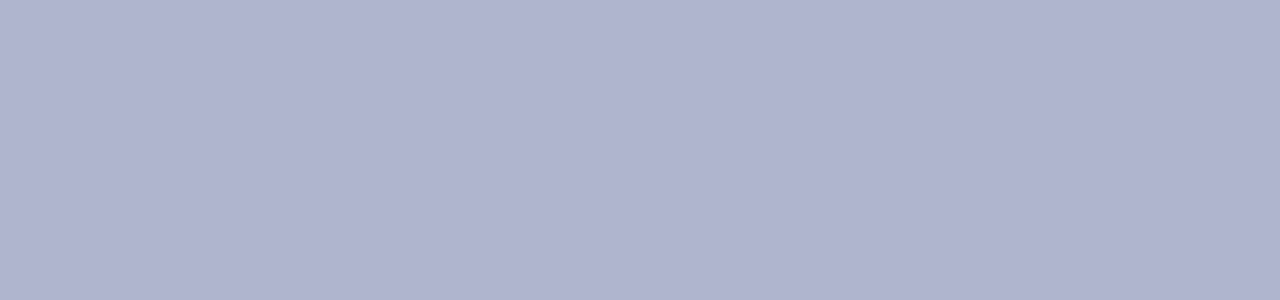
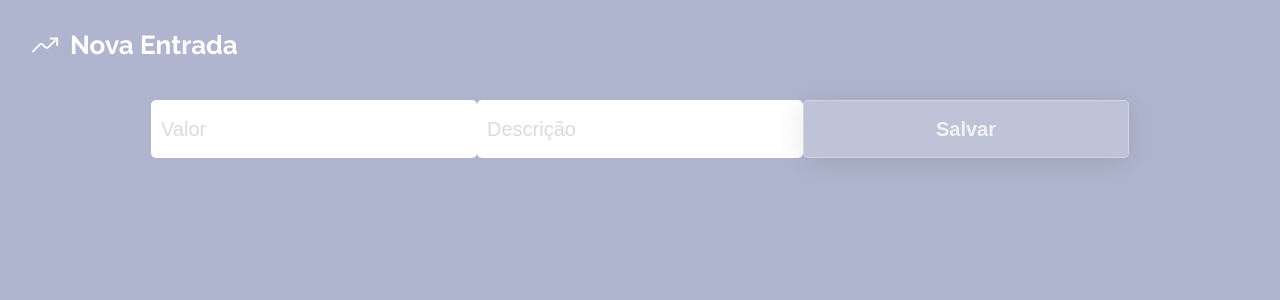
Before and after one commit to jepariz/projeto14-mywallet-front, a React (Create React App) app: page /movimentacao in a window 1280 px wide. Before the commit this address had no page. Shown: the top 300 px of the page. Built offline with nearby package versions, Linux system fonts and the light colour scheme; a web font is replaced by a local one.

Commit message:
criei o componente de entrada/saída

```diff
--- a/src/App.js
+++ b/src/App.js
@@ -4,6 +4,7 @@ import { BrowserRouter, Routes, Route } from "react-router-dom";
 import Login from './pages/Login'
 import Register from './pages/Register'
 import Wallet from "./pages/Wallet"
+import NewEntry from './pages/NewEntry';
 
 
 function App() {
@@ -13,9 +14,10 @@ function App() {
     <BrowserRouter>
     <GlobalStyle />
     <Routes>
-      {/* <Route path='/' element={<Login />}/>
-      <Route path='/registro' element={ <Register/>}/> */}
+      <Route path='/' element={<Login />}/>
+      <Route path='/registro' element={ <Register/>}/>
       <Route path='/carteira' element={ <Wallet/>}/>
+      <Route path='/movimentacao' element={ <NewEntry/>}/>
     </Routes>
     </BrowserRouter>
 
--- /dev/null
+++ b/src/components/NewEntryForm.js
@@ -0,0 +1,92 @@
+import styled from "styled-components";
+
+export default function NewDeposit() {
+  return (
+    <NewDepositContainer>
+      <div>
+        <ion-icon name="trending-up-outline"></ion-icon>
+        <p>Nova Entrada</p>
+      </div>
+      <NewDepositForm>
+        <input type="number" min="0.00" placeholder="Valor"></input>
+        <input type="text" placeholder="Descrição"></input>
+        <button>Salvar</button>
+      </NewDepositForm>
+    </NewDepositContainer>
+  );
+}
+
+const NewDepositContainer = styled.div`
+  box-sizing: border-box;
+  padding: 30px;
+  display: flex;
+  flex-direction: column;
+  justify-content: center;
+  align-items: center;
+
+  div {
+    display: flex;
+    gap: 10px;
+    align-items: center;
+    width: 100%;
+
+    p {
+    font-size: 26px;
+    font-weight: 700;
+  }
+
+  ion-icon{
+    font-size: 30px;
+  }
+  }
+
+
+`;
+
+const NewDepositForm = styled.form`
+
+margin-top: 40px;
+
+  input {
+    width: 326px;
+    height: 58px;
+    border: none;
+    border-radius: 5px;
+    box-sizing: border-box;
+    padding: 5px;
+    margin-bottom: 10px;
+    color: #a0a5ba;
+    font-size: 20px;
+
+    &::placeholder {
+      font-size: 20px;
+      color: #dbdbdb;
+      padding: 5px;
+    }
+
+    &:focus {
+      outline: none;
+    }
+
+    &:disabled {
+      color: #dbdbdb;
+      background-color: #f2f2f2;
+    }
+  }
+
+  button {
+    width: 326px;
+    height: 58px;
+    border: none;
+    border-radius: 5px;
+    color: #f2f2f2;
+    font-size: 20px;
+    font-weight: 700;
+    background: rgba(255, 255, 255, 0.2);
+    border-radius: 5px;
+    box-shadow: 0 4px 30px rgba(0, 0, 0, 0.1);
+    border: 1px solid rgba(255, 255, 255, 0.3);
+    margin-bottom: 20px;
+  }
+
+`
--- /dev/null
+++ b/src/pages/NewEntry.js
@@ -0,0 +1,7 @@
+import NewDeposit from "../components/NewEntryForm"
+
+export default function NewEntry() {
+  return (
+    <NewDeposit />
+  )
+}
```
